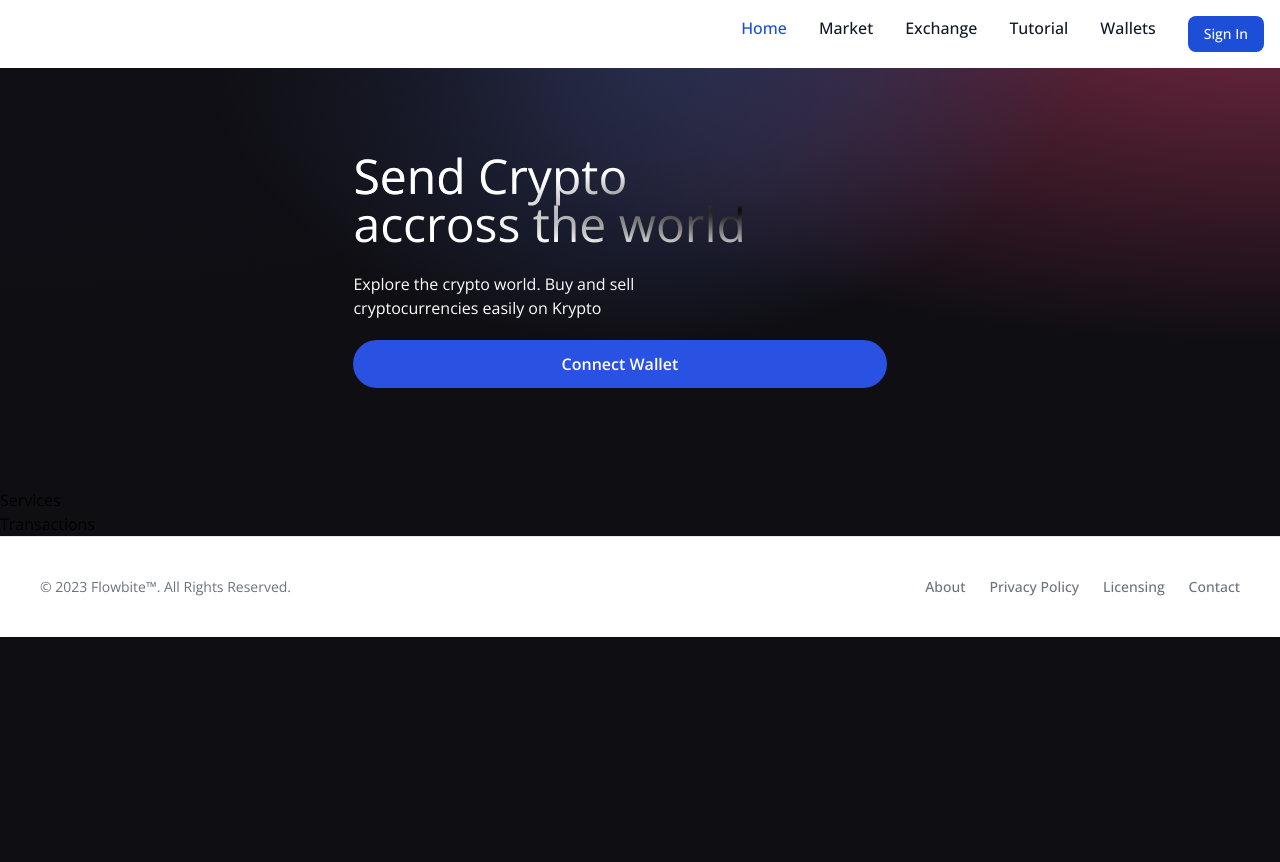
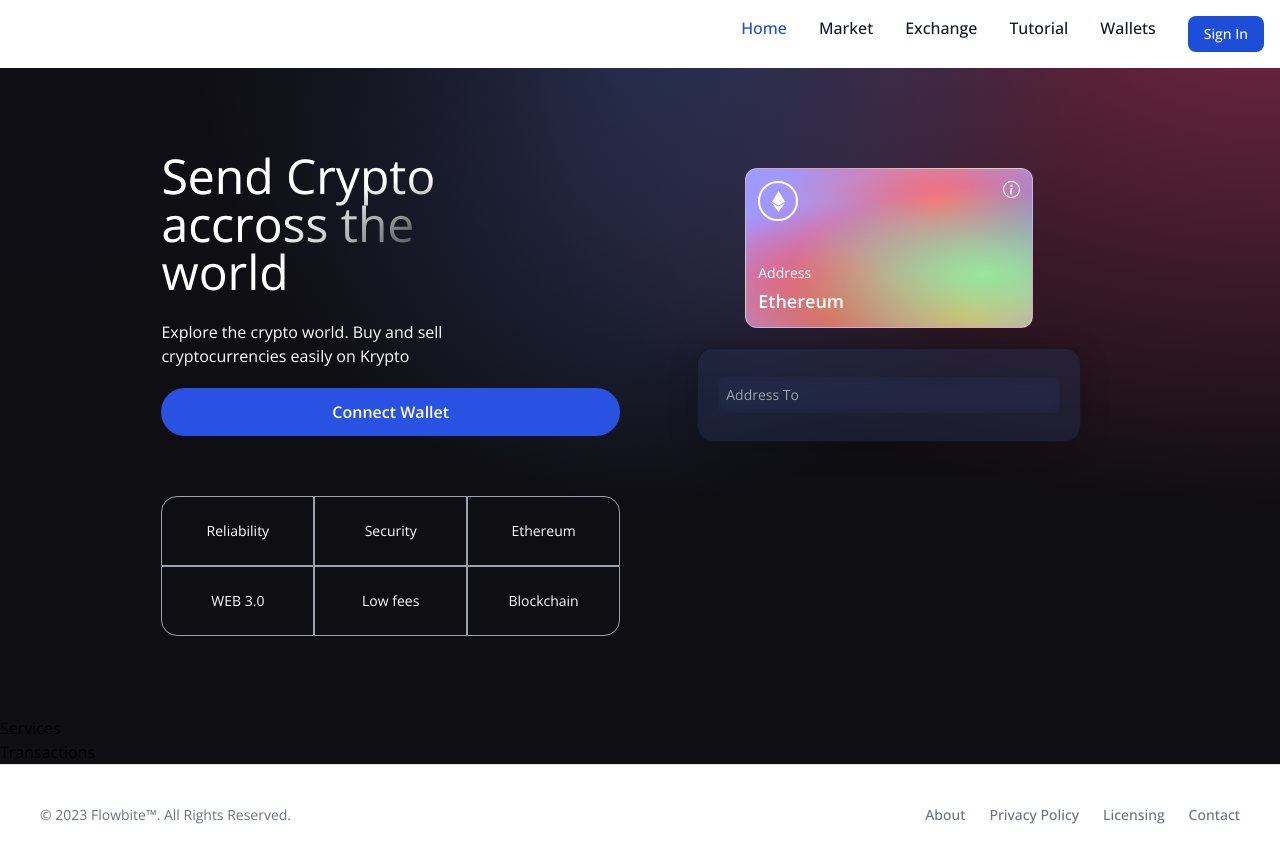
Before and after one commit to fikri221/web3.0, a React (Vite) app in the folder client/: page / in a window 1280 px wide. Shown: the top 862 px of the page. Before the commit the page ends 800 px from the top, so only its background shows below. Built offline with nearby package versions, Linux system fonts and the light colour scheme.

Commit message:
fix folder structure and add input

```diff
--- a/client/src/components/Welcome.tsx
+++ /dev/null
@@ -1,33 +0,0 @@
-import React from "react";
-import { AiFillPlayCircle } from "react-icons/ai";
-import { SiEthereum } from "react-icons/si";
-import { BsInfoCircle } from "react-icons/bs";
-
-const Welcome = () => {
-  const connectWallet = () => {};
-
-  return (
-    <div className="flex w-full justify-center items-center">
-      <div className="flex md:flex-row flex-row items-start justify-between md:p-20 py-12 px4">
-        <div className="flex flex-1 justify-start flex-col md:mr-10">
-          <h1 className="text-3xl sm:text-5xl text-white text-gradient py-1 md:w-9/12 w-11/12">
-            Send Crypto <br /> accross the world
-          </h1>
-          <p className="text-left mt-5 text-white font-light md:w-9/12 w-11/12 text-base">
-            Explore the crypto world. Buy and sell cryptocurrencies easily on
-            Krypto
-          </p>
-          <button
-            type="button"
-            className="flex flex-row justify-center items-center my-5 bg-[#2952e3] p-3 rounded-full cursor-pointer hover:bg-[#2546bd]"
-            onClick={connectWallet}
-          >
-            <p className="text-white text-base font-semibold">Connect Wallet</p>
-          </button>
-        </div>
-      </div>
-    </div>
-  );
-};
-
-export default Welcome;
--- /dev/null
+++ b/client/src/components/Welcome/Input.jsx
@@ -0,0 +1,27 @@
+import PropTypes from "prop-types";
+
+const Input = ({ placeholder, name, type, value, handleChange }) => {
+  return (
+    <input
+      type={type}
+      step="0.0001"
+      name={name}
+      placeholder={placeholder}
+      className="my-2 w-full rounded-sm p-2 outline-none bg-transparent text-white border-none text-sm white-glassmorphism"
+      value={value}
+      onChange={(e) => {
+        handleChange(e);
+      }}
+    />
+  );
+};
+
+Input.propTypes = {
+  placeholder: PropTypes.string,
+  name: PropTypes.string,
+  type: PropTypes.string,
+  value: PropTypes.string,
+  handleChange: PropTypes.func,
+};
+
+export default Input;
--- /dev/null
+++ b/client/src/components/Welcome/Welcome.jsx
@@ -0,0 +1,74 @@
+import { AiFillPlayCircle } from "react-icons/ai";
+import { SiEthereum } from "react-icons/si";
+import { BsInfoCircle } from "react-icons/bs";
+import Input from "./Input";
+
+const commonStyles =
+  "min-h-[70px] sm:px-0 px-2 sm:min-w-[120px] flex justify-center items-center border-[0.5px] border-gray-400 text-sm font-light text-white";
+
+const Welcome = () => {
+  const connectWallet = () => {};
+  const handleChange = () => {};
+
+  return (
+    <div className="flex w-full justify-center items-center">
+      <div className="flex md:flex-row flex-row items-start justify-between md:p-20 py-12 px4">
+        <div className="flex flex-1 justify-start flex-col md:mr-10">
+          <h1 className="text-3xl sm:text-5xl text-white text-gradient py-1 md:w-9/12 w-11/12">
+            Send Crypto <br /> accross the world
+          </h1>
+          <p className="text-left mt-5 text-white font-light md:w-9/12 w-11/12 text-base">
+            Explore the crypto world. Buy and sell cryptocurrencies easily on
+            Krypto
+          </p>
+          <button
+            type="button"
+            className="flex flex-row justify-center items-center my-5 bg-[#2952e3] p-3 rounded-full cursor-pointer hover:bg-[#2546bd]"
+            onClick={connectWallet}
+          >
+            <p className="text-white text-base font-semibold">Connect Wallet</p>
+          </button>
+
+          <div className="grid sm:grid-cols-3 grid-cols-2 w-full mt-10">
+            <div className={`rounded-tl-2xl ${commonStyles}`}>Reliability</div>
+            <div className={`${commonStyles}`}>Security</div>
+            <div className={`rounded-tr-2xl ${commonStyles}`}>Ethereum</div>
+            <div className={`rounded-bl-2xl ${commonStyles}`}>WEB 3.0</div>
+            <div className={`${commonStyles}`}>Low fees</div>
+            <div className={`rounded-br-2xl ${commonStyles}`}>Blockchain</div>
+          </div>
+        </div>
+
+        <div className="flex flex-col flex-1 items-center justify-start w-full md:mt-0 mt-10">
+          <div className="p-3 justify-end items-start flex-col rounded-xl h-40 sm:w-72 w-full my-5 eth-card white-glassmorphism">
+            <div className="flex justify-between flex-col w-full h-full">
+              <div className="flex justify-between items-start">
+                <div className="w-10 h-10 rounded-full border-2 border-white flex justify-center items-center">
+                  <SiEthereum fontSize={21} color="#fff" />
+                </div>
+                <BsInfoCircle fontSize={17} color="#fff" />
+              </div>
+              <div>
+                <p className="text-white font-light text-sm">Address</p>
+                <p className="text-white font-semibold text-lg mt-1">
+                  Ethereum
+                </p>
+              </div>
+            </div>
+          </div>
+
+          <div className="p-5 sm:w-96 w-full flex flex-col justify-start items-center blue-glassmorphism">
+            <Input
+              placeholder="Address To"
+              name="addressTo"
+              type="text"
+              handleChange={handleChange}
+            />
+          </div>
+        </div>
+      </div>
+    </div>
+  );
+};
+
+export default Welcome;
```
Also changed, not shown: client/src/components/index.js (+6 -6 lines).
